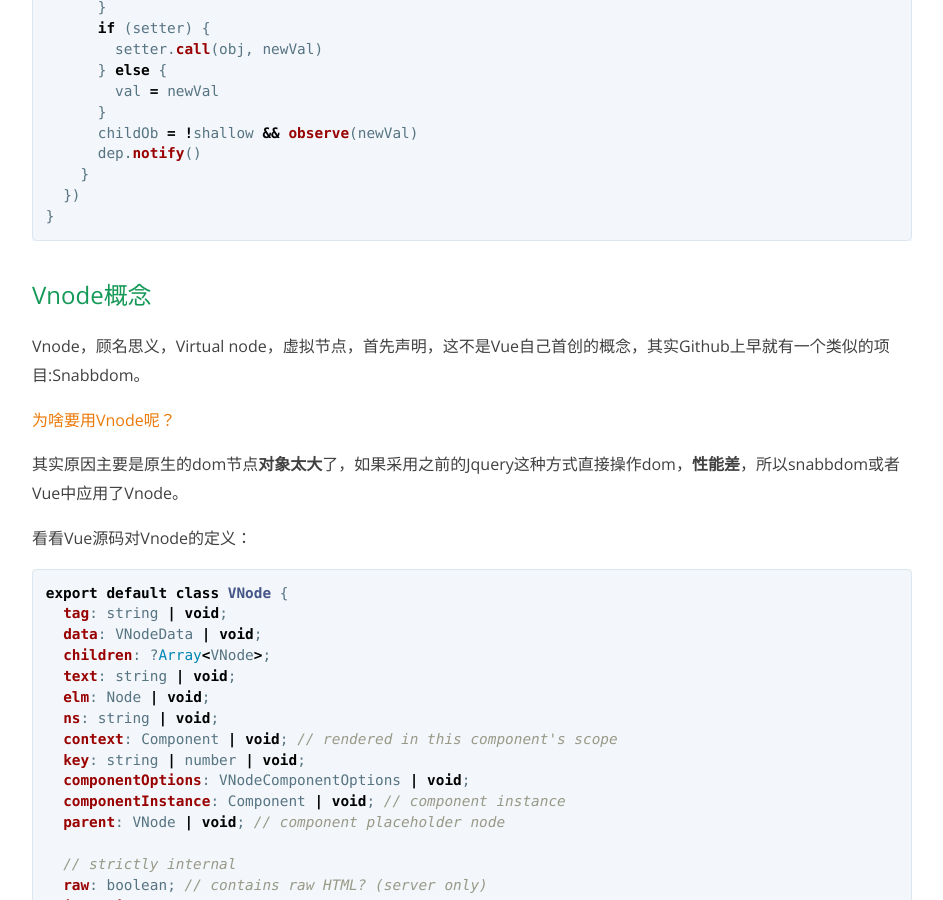
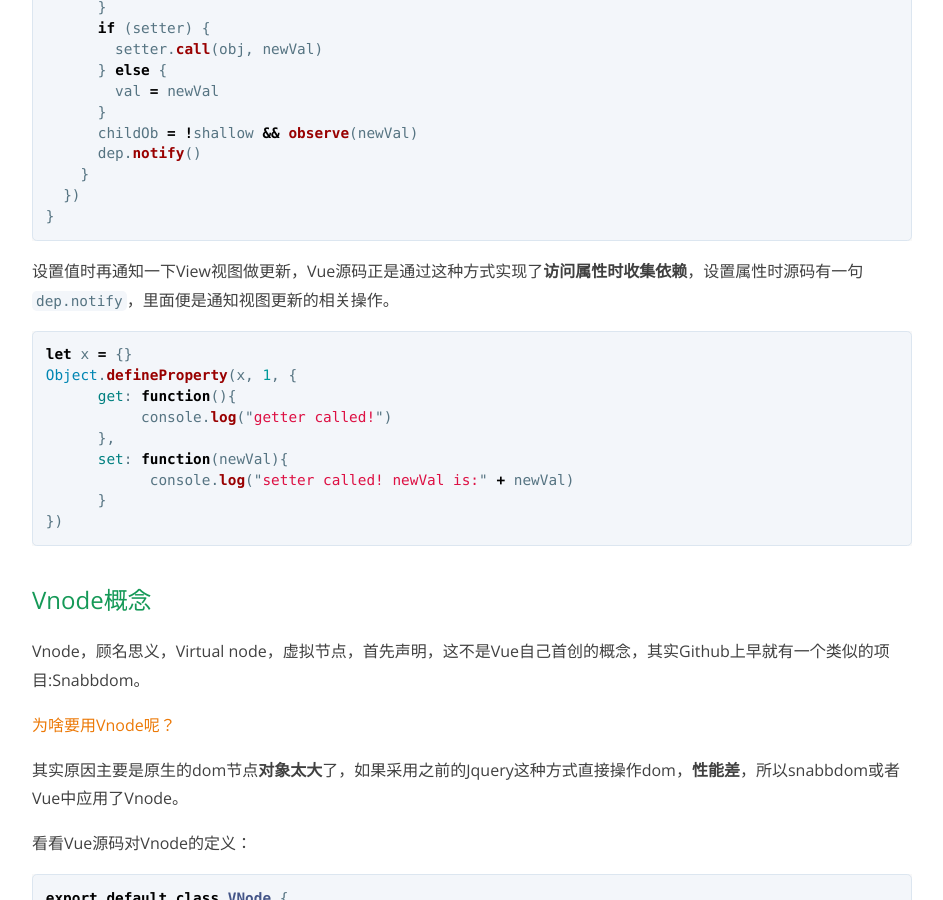
Before and after one commit to higwendolyn/Alias, a Jekyll site: the page built from _posts/2021-01-03-vue-prepare.md, in a window 1280 px wide and 900 px high, scrolled down 12845 px. Shown: the whole window, without its empty margins (64-1007 px from the left). Built offline with Jekyll 4.4.1, drawn with Linux system fonts in a browser that asks for light colours; some of the changed text lies outside the part shown.

Commit message:
vue源码---初始化

````diff
--- a/_posts/2021-01-03-vue-prepare.md
+++ b/_posts/2021-01-03-vue-prepare.md
@@ -545,6 +545,21 @@ export function defineReactive (
 }
 ```
 
+设置值时再通知一下View视图做更新，Vue源码正是通过这种方式实现了**访问属性时收集依赖**，设置属性时源码有一句```dep.notify```，里面便是通知视图更新的相关操作。
+
+```javascript
+let x = {}
+Object.defineProperty(x, 1, {
+      get: function(){
+           console.log("getter called!")
+      },
+      set: function(newVal){
+            console.log("setter called! newVal is:" + newVal)
+      }
+})
+```
+
+
 ## Vnode概念
 
 Vnode，顾名思义，Virtual node，虚拟节点，首先声明，这不是Vue自己首创的概念，其实Github上早就有一个类似的项目:Snabbdom。
@@ -657,7 +672,7 @@ console.log(add(1)(1,2,3)(2))
 
 缺点：性能上会受到影响，比如add函数里面需要创建数组去存放每次调用的时候的参数，创建闭包函数这些都会对内存跟速度上会带来花销，存取arguments对象通常要比存取命名参数要慢一点。
 
-Vue源码是这么应用这个特性的，Vue源码中有一个platform目录，专门存放和平台相关的源码（Vue可以在多平台上运行 比如Weex）。
+Vue源码是这么应用这个特性的，Vue源码中有一个**platform目录**，专门存放和平台相关的源码（Vue可以在多平台上运行 比如Weex）。
 
 ##  编译原理基础知识
 
````
Also changed, not shown: _posts/2021-01-11-Vue-init.md (added, +6 -0 lines).
